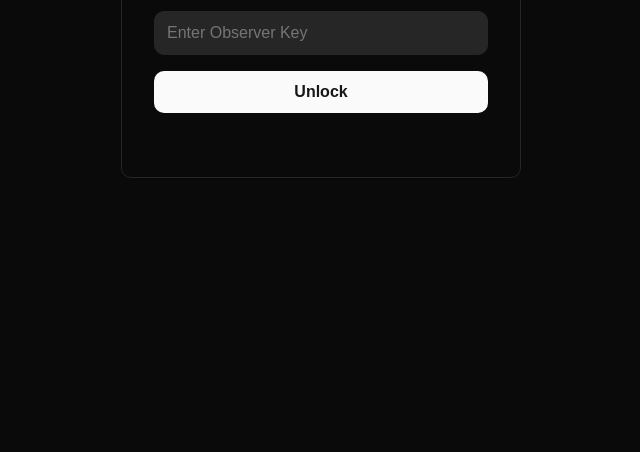
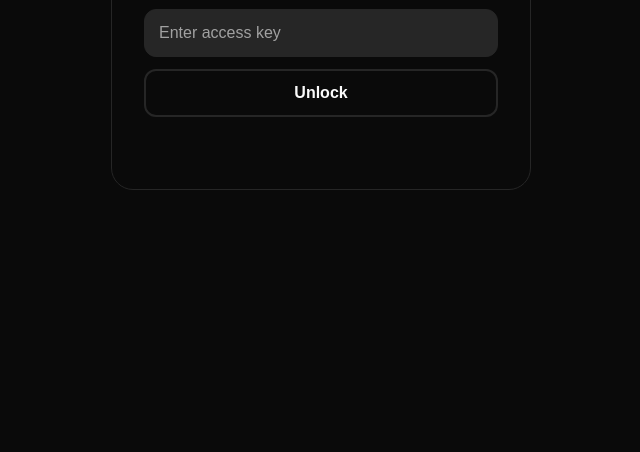
Before and after one commit to mehiskork/info-screens, a website: page frontend/lap-line-tracker/lap-tracker-index.html in a window 1280 px wide. Shown: the part 348-800 px from the top of the page, without its empty margins (319-959 px from the left). Drawn offline with nearby package versions, Linux system fonts and the light colour scheme.

Commit message:
RT82 - align lap-line observer login with front desk

```diff
--- a/frontend/lap-line-tracker/lap-tracker-index.html
+++ b/frontend/lap-line-tracker/lap-tracker-index.html
@@ -5,22 +5,21 @@
     <meta charset="UTF-8">
     <meta name="viewport" content="width=device-width, initial-scale=1.0">
     <title>Lap-line Tracker</title>
+    <link rel="stylesheet" href="/frontend/shared/lock-screen.css">
     <link rel="stylesheet" href="/frontend/lap-line-tracker/lap-tracker-style.css">
 </head>
 
 <body class="dark">
 
     <!-- Lock Screen for Authentication -->
-    <div id="lock-screen">
-        <div class="lock-panel">
-            <h2>Observer Authentication</h2>
-            <form id="auth-form">
-                <input type="password" id="access-key" placeholder="Enter Observer Key" autocomplete="off" />
-                <button id="unlock-btn" type="submit">Unlock</button>
-            </form>
-            <p id="error-message" class="error"></p>
-        </div>
-    </div>
+    <section id="lock-screen">
+        <h1>Lap-line observer</h1>
+        <form id="key-form">
+            <input id="access-key" class="input1" type="password" placeholder="Enter access key" autocomplete="off" />
+            <button id="unlock-btn" class="button1" type="submit">Unlock</button>
+        </form>
+        <p class="error1" id="error-message"></p>
+    </section>
 
     <!-- Lap Tracker Panel (hidden until authenticated) -->
     <div id="lap-tracker-panel" hidden>
--- a/frontend/lap-line-tracker/lap-tracker-style.css
+++ b/frontend/lap-line-tracker/lap-tracker-style.css
@@ -31,83 +31,8 @@ body {
     padding: 16px;
 }
 
-/* Lock Screen Styles */
-#lock-screen {
-    position: fixed;
-    top: 0;
-    left: 0;
-    right: 0;
-    bottom: 0;
-    display: flex;
-    justify-content: center;
-    align-items: center;
-    background: var(--background);
-    z-index: 1000;
-}
-
 #lock-screen[hidden] {
     display: none;
-}
-
-.lock-panel {
-    max-width: 400px;
-    width: 100%;
-    padding: 32px;
-    border: 1px solid var(--border);
-    border-radius: var(--radius);
-    background: var(--card);
-    color: var(--card-foreground);
-    text-align: center;
-}
-
-.lock-panel h2 {
-    margin: 0 0 24px 0;
-    font-size: 24px;
-    font-weight: 600;
-}
-
-.lock-panel input {
-    width: 100%;
-    padding: 12px;
-    margin-bottom: 16px;
-    border: 1px solid var(--border);
-    border-radius: var(--radius);
-    background: var(--input-background);
-    color: var(--foreground);
-    font-size: 16px;
-}
-
-.lock-panel input:focus {
-    outline: none;
-    border-color: var(--primary);
-}
-
-.lock-panel button {
-    width: 100%;
-    padding: 12px;
-    border: none;
-    border-radius: var(--radius);
-    background: var(--primary);
-    color: var(--primary-foreground);
-    font-size: 16px;
-    font-weight: 600;
-    cursor: pointer;
-    transition: opacity 0.2s;
-}
-
-.lock-panel button:hover {
-    opacity: 0.9;
-}
-
-.lock-panel button:active {
-    opacity: 0.8;
-}
-
-.error {
-    color: crimson;
-    font-size: 14px;
-    margin: 12px 0 0 0;
-    min-height: 20px;
 }
 
 /* Lap Tracker Panel */
--- a/frontend/lap-line-tracker/lap-tracker.js
+++ b/frontend/lap-line-tracker/lap-tracker.js
@@ -5,7 +5,7 @@ let finishCompletedCars = new Set()
 let currentCarNumbers = []
 
 const lockScreen = document.getElementById("lock-screen")
-const authForm = document.getElementById("auth-form")
+const authForm = document.getElementById("key-form")
 const accessKeyInput = document.getElementById("access-key")
 const unlockBtn = document.getElementById("unlock-btn")
 const errorMessage = document.getElementById("error-message")
@@ -200,7 +200,7 @@ function attachSocketHandlers(activeSocket) {
         unlockBtn.disabled = false
         lockScreen.hidden = false
         lapTrackerPanel.hidden = true
-        errorMessage.textContent = getConnectionErrorMessage(error, "Invalid observer key")
+        errorMessage.textContent = getConnectionErrorMessage(error, "Invalid access key")
     })
 
     activeSocket.on("disconnect", () => {
@@ -235,7 +235,7 @@ authForm.addEventListener("submit", (event) => {
 
     const accessKey = accessKeyInput.value.trim()
     if (!accessKey) {
-        errorMessage.textContent = "Enter observer key"
+        errorMessage.textContent = "Enter access key"
         return
     }
 
```
